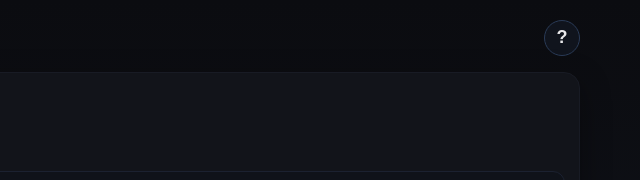
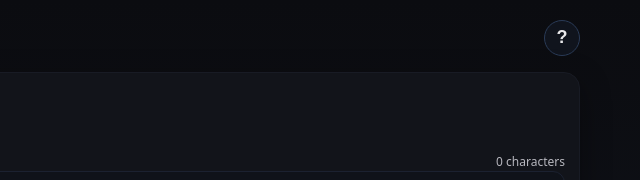
Before and after one commit to stansult/slice-txt, a website: page site/index.html in a window 1280 px wide. Shown: the top 180 px of the page, 640-1280 px from the left. Drawn offline with Linux system fonts and the light colour scheme.

Commit message:
Add live input character count

```diff
--- a/site/app.js
+++ b/site/app.js
@@ -17,6 +17,7 @@
 
     // small hints
     autoHint: $('#autoHint'),
+    inputCharCount: $('#inputCharCount'),
     lengthTip: $('#lengthTip'),
 
     // output actions
@@ -148,6 +149,14 @@
     }
     return Array.from(String(s)).length;
   }
+
+  function updateInputCharCount() {
+    if (!el.input || !el.inputCharCount) return;
+    const count = graphemes(el.input.value);
+    el.inputCharCount.textContent = `${count.toLocaleString()} ${count === 1 ? 'character' : 'characters'}`;
+  }
+
+  updateInputCharCount();
 
   const segS = (() => {
     try { return new Intl.Segmenter(undefined, { granularity: 'sentence' }); }
@@ -916,6 +925,7 @@
   ['input', 'keyup'].forEach(evt => {
     if (el.input) {
       el.input.addEventListener(evt, () => {
+        updateInputCharCount();
         if (isAuto()) run();
         updateButtons();
       });
@@ -969,6 +979,7 @@
   if (el.clearBtn) {
     el.clearBtn.addEventListener('click', () => {
       el.input.value = '';
+      updateInputCharCount();
       lastChunks = [];
       partMaxOverrides = [];
       render([]);
--- a/site/index.html
+++ b/site/index.html
@@ -26,8 +26,9 @@
           <button id="clearBtn" class="btn">Clear</button>
         </div>
 
-        <div class="row">
+        <div class="row input-meta">
           <label id="autoHint" class="hint">Text is split automatically while you type.</label>
+          <span id="inputCharCount" class="hint input-char-count">0 characters</span>
         </div>
 
         <textarea id="input" placeholder="Paste or write your long text here…"></textarea>
--- a/site/styles.css
+++ b/site/styles.css
@@ -165,6 +165,14 @@ textarea {
   display: flex;
   gap: 8px;
   align-items: center;
+}
+
+.input-meta {
+  justify-content: space-between;
+}
+
+.input-char-count {
+  white-space: nowrap;
 }
 
 .row-inline {
```
Also changed, not shown: tests/TESTING_PLAN.md (+1 -1 lines), tests/input-workflow.spec.ts (+21 -0 lines), tests/README.md.
